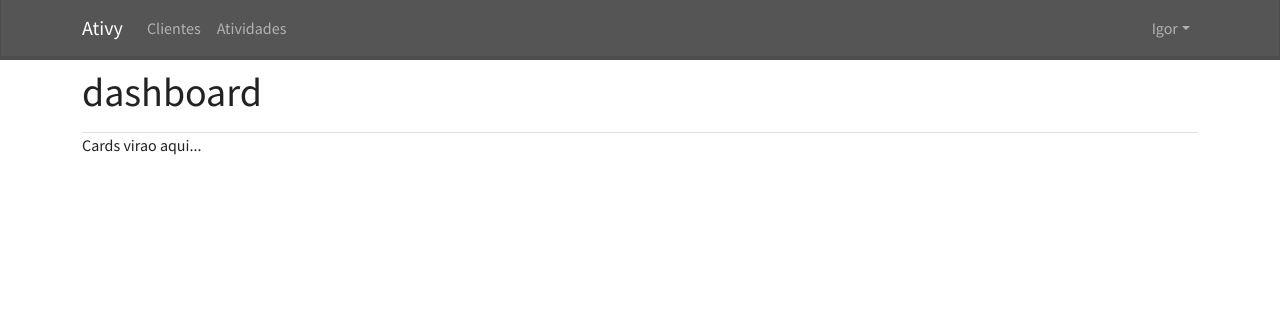
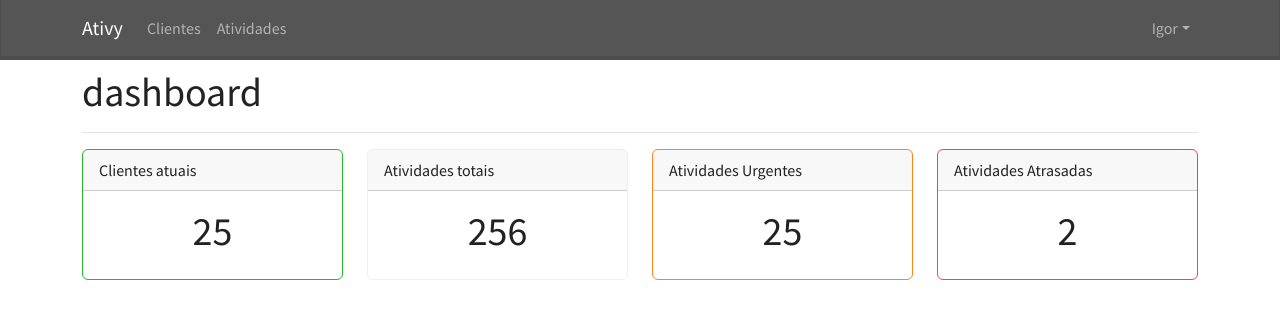
Before and after one commit to igor-cotrim/to-do-react-dotnet, a React (Create React App) app in the folder frontend/: page / in a window 1280 px wide. Shown: the top 318 px of the page. Built offline with nearby package versions, Linux system fonts and the light colour scheme.

Commit message:
feat: create Dashboard and PageNotFound

```diff
--- a/frontend/src/App.tsx
+++ b/frontend/src/App.tsx
@@ -1,7 +1,7 @@
 import { Route, Switch } from "react-router-dom";
 
 import { ClientForm } from "./components";
-import { Activities, Clients, Dashboard } from "./pages";
+import { Activities, Clients, Dashboard, PageNotFound } from "./pages";
 
 function App() {
   return (
@@ -9,7 +9,8 @@ function App() {
       <Route path="/" exact component={Dashboard} />
       <Route path="/atividade/lista" component={Activities} />
       <Route path="/cliente/lista" component={Clients} />
-      <Route path="/cliente/detalhe" component={ClientForm} />
+      <Route path="/cliente/detalhe/:id?" component={ClientForm} />
+      <Route component={PageNotFound} />
     </Switch>
   );
 }
--- a/frontend/src/components/Client/ClientForm/index.tsx
+++ b/frontend/src/components/Client/ClientForm/index.tsx
@@ -1,9 +1,25 @@
+import { ArrowLeft } from "phosphor-react";
+import { Button } from "react-bootstrap";
+import { useHistory, useParams } from "react-router-dom";
+
 import { Title } from "../../../components";
 
+type paramsProps = {
+  id: string | undefined;
+};
+
 const ClientForm = () => {
+  const history = useHistory();
+  const { id }: paramsProps = useParams();
+
   return (
     <>
-      <Title title="ClientForm" />
+      <Title title={`ClientForm ${!!id ? id : ""}`}>
+        <Button variant="outline-secondary" onClick={() => history.goBack()}>
+          <ArrowLeft className="me-2" size={18} />
+          Voltar
+        </Button>
+      </Title>
       <div></div>
     </>
   );
--- a/frontend/src/components/Client/ClientList/index.tsx
+++ b/frontend/src/components/Client/ClientList/index.tsx
@@ -1,6 +1,7 @@
 import { useState } from "react";
-import { UserGear, UserMinus } from "phosphor-react";
-import { FormControl, InputGroup } from "react-bootstrap";
+import { Plus, UserGear, UserMinus } from "phosphor-react";
+import { Button, FormControl, InputGroup } from "react-bootstrap";
+import { useHistory } from "react-router-dom";
 
 import { Title } from "../../../components";
 
@@ -37,6 +38,7 @@ const clients = [
 
 const ClientList = () => {
   const [searchTerm, setSearchTerm] = useState("");
+  const history = useHistory();
 
   const handleInputChange = (e: React.ChangeEvent<HTMLInputElement>) => {
     setSearchTerm(e.target.value);
@@ -49,9 +51,18 @@ const ClientList = () => {
       .includes(searchTerm.toLowerCase());
   });
 
+  const newClient = () => {
+    history.push("/cliente/detalhe");
+  };
+
   return (
     <>
-      <Title title="ClientList" />
+      <Title title="ClientList">
+        <Button variant="outline-secondary" onClick={newClient}>
+          <Plus className="me-2" size={20} />
+          Novo Cliente
+        </Button>
+      </Title>
       <InputGroup className="mb-3 mt-3">
         <InputGroup.Text>Buscar:</InputGroup.Text>
         <FormControl
@@ -80,7 +91,12 @@ const ClientList = () => {
               <td>{client.status}</td>
               <td>
                 <div>
-                  <button className="btn btn-sm btn-outline-primary me-2">
+                  <button
+                    className="btn btn-sm btn-outline-primary me-2"
+                    onClick={() =>
+                      history.push(`/cliente/detalhe/${client.id}`)
+                    }
+                  >
                     <UserGear className="me-2" size={16} />
                     Editar
                   </button>
--- a/frontend/src/pages/Dashboard/index.tsx
+++ b/frontend/src/pages/Dashboard/index.tsx
@@ -1,10 +1,53 @@
+import { Card, Row, Col } from "react-bootstrap";
+
 import { Title } from "../../components";
 
 const Dashboard = () => {
   return (
     <>
       <Title title="dashboard" />
-      <div>Cards virao aqui...</div>
+      <Row className="mt-3">
+        <Col>
+          <Card border="success">
+            <Card.Header>Clientes atuais</Card.Header>
+            <Card.Body>
+              <Card.Title>
+                <h1 className="text-center">25</h1>
+              </Card.Title>
+            </Card.Body>
+          </Card>
+        </Col>
+        <Col>
+          <Card border="secondary">
+            <Card.Header>Atividades totais</Card.Header>
+            <Card.Body>
+              <Card.Title>
+                <h1 className="text-center">256</h1>
+              </Card.Title>
+            </Card.Body>
+          </Card>
+        </Col>
+        <Col>
+          <Card border="warning">
+            <Card.Header>Atividades Urgentes</Card.Header>
+            <Card.Body>
+              <Card.Title>
+                <h1 className="text-center">25</h1>
+              </Card.Title>
+            </Card.Body>
+          </Card>
+        </Col>
+        <Col>
+          <Card border="danger">
+            <Card.Header>Atividades Atrasadas</Card.Header>
+            <Card.Body>
+              <Card.Title>
+                <h1 className="text-center">2</h1>
+              </Card.Title>
+            </Card.Body>
+          </Card>
+        </Col>
+      </Row>
     </>
   );
 };
--- /dev/null
+++ b/frontend/src/pages/PageNotFound/index.tsx
@@ -0,0 +1,12 @@
+import { Title } from "../../components";
+
+const PageNotFound = () => {
+  return (
+    <>
+      <Title title="PageNotFound" />
+      <div>Cards virao aqui...</div>
+    </>
+  );
+};
+
+export default PageNotFound;
--- a/frontend/src/pages/index.ts
+++ b/frontend/src/pages/index.ts
@@ -1,3 +1,4 @@
 export { default as Activities } from "./Activities";
 export { default as Clients } from "./Clients";
 export { default as Dashboard } from "./Dashboard";
+export { default as PageNotFound } from "./PageNotFound";
```
